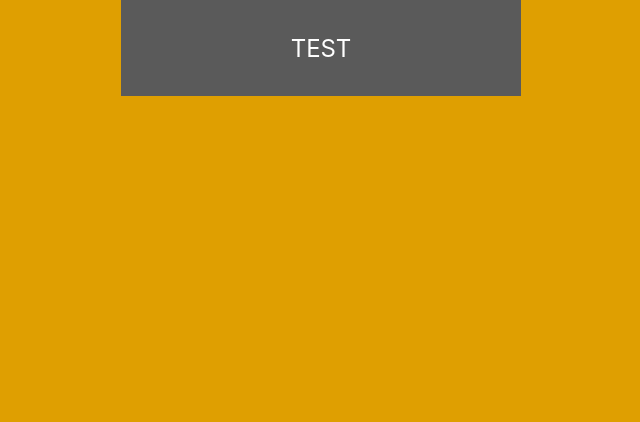
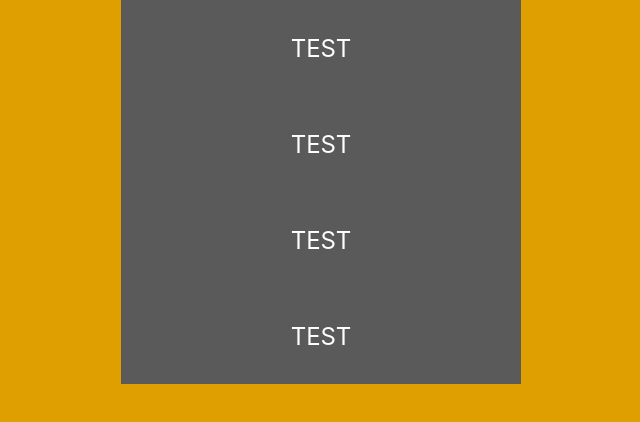
Before and after one commit to jacquesLaguerre/CalculatorProject, a React (Create React App) app: page / in a window 1280 px wide. Shown: the top 422 px of the page, without its empty margins (319-959 px from the left). Built offline with nearby package versions, Linux system fonts and the light colour scheme.

Commit message:
Creating the skeleton

```diff
--- a/src/App.js
+++ b/src/App.js
@@ -7,6 +7,9 @@ const App = () =>  {
     <div className="App">
  <div className="calc-grid">
 <Button />
+<Button />
+<Button />
+<Button />
  </div>
     </div>
   );
```
